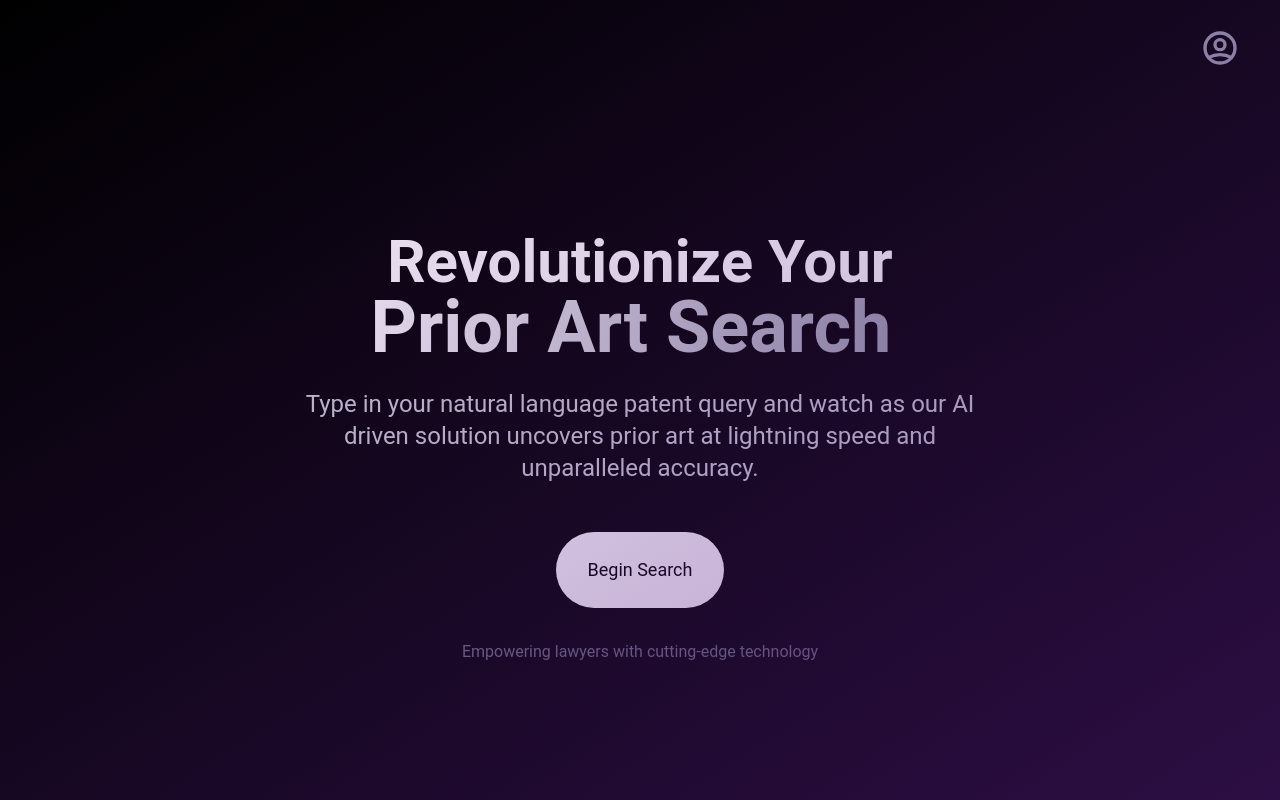
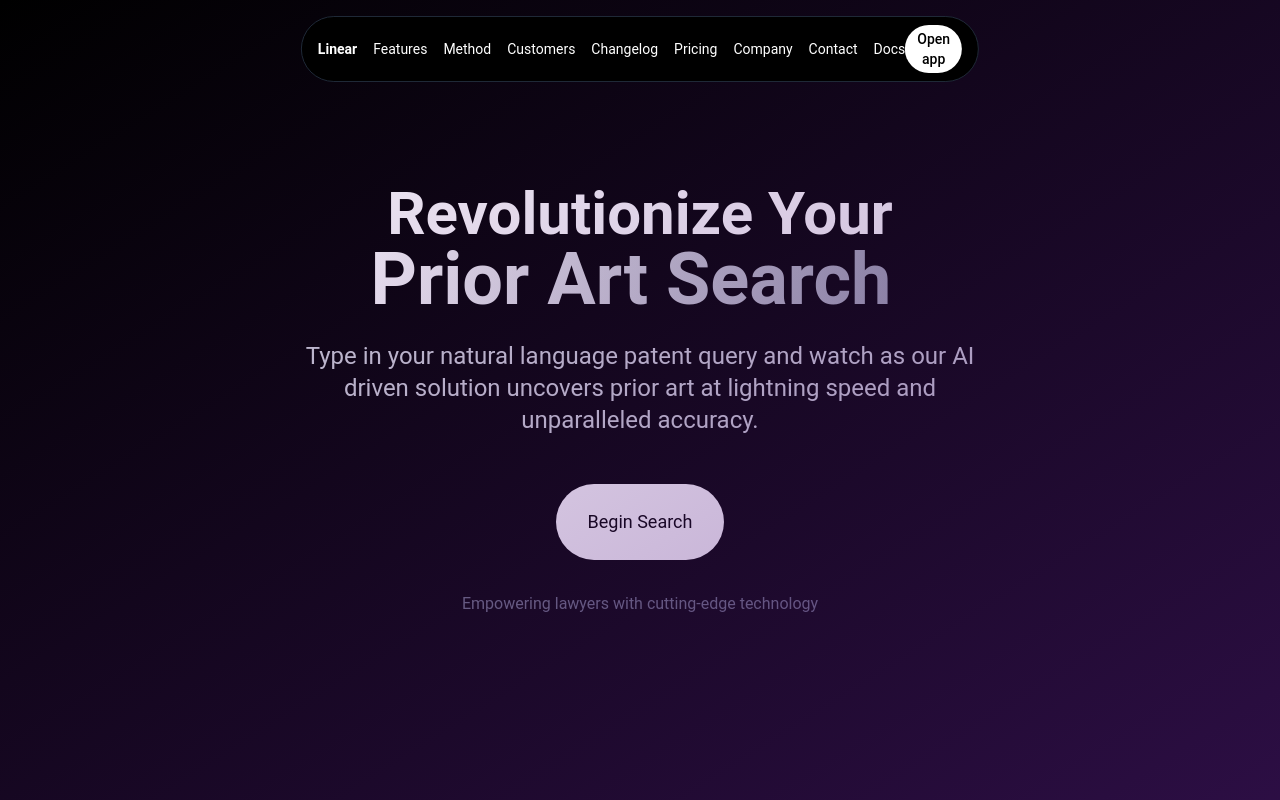
Before and after one commit to aryansid/sage-ai, a React (Create React App) app in the folder frontend/: page / in a window 1280 px wide. Built offline with nearby package versions, Linux system fonts and the light colour scheme.

Commit message:
typed.js issue

```diff
--- a/frontend/package.json
+++ b/frontend/package.json
@@ -19,6 +19,7 @@
     "react-router-bootstrap": "^0.26.3",
     "react-router-dom": "^6.26.0",
     "react-scripts": "5.0.1",
+    "typed.js": "^2.1.0",
     "web-vitals": "^2.1.4",
     "yaml": "^2.2.1"
   },
--- a/frontend/src/App.js
+++ b/frontend/src/App.js
@@ -1,16 +1,16 @@
 import React from 'react';
 import { BrowserRouter as Router, Route, Routes } from 'react-router-dom';
 import HomePage from './components/HomePage';
-// import SearchPage from './components/SearchPage';
-import SearchResultsPage from './components/SearchResultPage'; // Import the SearchResults component
+import Search from './components/Search';
+import SearchResultsPage from './components/SearchResultPage';
 
 const App = () => {
   return (
     <Router>
       <Routes>
         <Route path="/" element={<HomePage />} />
-        {/* <Route path="/search" element={<SearchPage />} /> */}
-        <Route path="/search-results" element={<SearchResultsPage />} /> {/* Add this route */}
+        <Route path="/search" element={<Search />} />
+        <Route path="/search-results" element={<SearchResultsPage />} />
       </Routes>
     </Router>
   );
--- a/frontend/src/components/NavBar.js
+++ b/frontend/src/components/NavBar.js
@@ -1,28 +1,27 @@
 import React from 'react';
 import { Link } from 'react-router-dom';
 
-const NavBar = ({ transparent = false }) => {
+function NavBar() {
   return (
-    <nav className={`${transparent ? 'bg-transparent' : 'bg-white'} w-full`}>
-      <div className="max-w-[1500px] mx-auto px-4 sm:px-6 lg:px-8"> {/* Adjusted max-width and padding */}
-        <div className="flex justify-between h-24">
-          <div className="flex-shrink-0 flex items-center">
-            <Link to="/" className="flex items-center">
-              <span className="text-3xl font-light tracking-tight text-black">sage</span>
-            </Link>
-          </div>
-          <div className="flex items-center">
-            <Link to="/signin" className="p-2 rounded-full text-gray-400 hover:text-gray-500">
-              <span className="sr-only">Sign in</span>
-              <svg className="h-10 w-10" fill="none" viewBox="0 0 24 24" stroke="currentColor">
-                <path strokeLinecap="round" strokeLinejoin="round" strokeWidth={2} d="M5.121 17.804A13.937 13.937 0 0112 16c2.5 0 4.847.655 6.879 1.804M15 10a3 3 0 11-6 0 3 3 0 016 0zm6 2a9 9 0 11-18 0 9 9 0 0118 0z" />
-              </svg>
-            </Link>
-          </div>
+    <div className="fixed top-4 left-1/2 transform -translate-x-1/2 z-50">
+      <nav className="bg-black rounded-full px-4 py-2 flex items-center justify-between text-sm text-white border border-gray-800">
+        <div className="flex items-center space-x-4">
+          <Link to="/" className="font-semibold">Linear</Link>
+          <Link to="/features">Features</Link>
+          <Link to="/method">Method</Link>
+          <Link to="/customers">Customers</Link>
+          <Link to="/changelog">Changelog</Link>
+          <Link to="/pricing">Pricing</Link>
+          <Link to="/company">Company</Link>
+          <Link to="/contact">Contact</Link>
+          <Link to="/docs">Docs</Link>
         </div>
-      </div>
-    </nav>
+        <div>
+          <button className="bg-white text-black px-3 py-1 rounded-full text-sm font-medium">Open app</button>
+        </div>
+      </nav>
+    </div>
   );
-};
+}
 
 export default NavBar;
```
Also changed, not shown: 1 other file (tests, documents, lock files or other folders).
